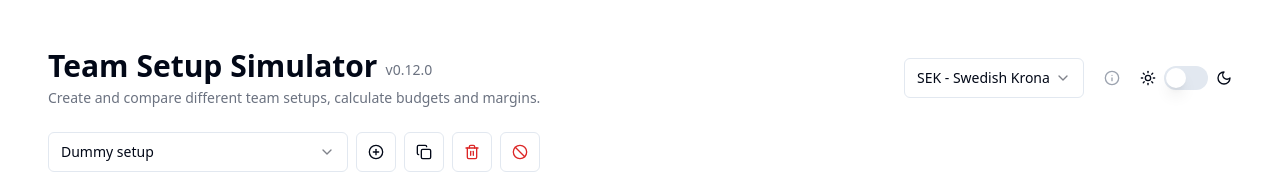
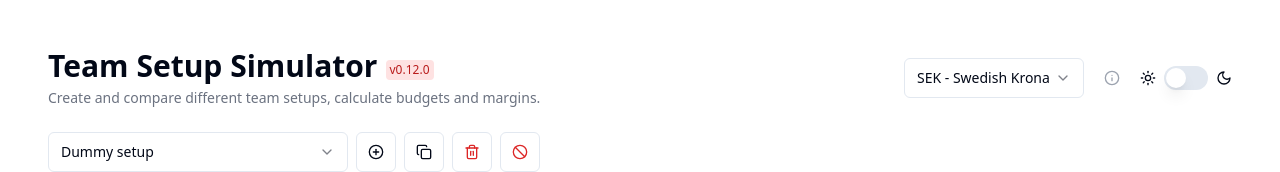
Before and after one commit to anders-brunoson/quotecalc, a React (Vite) app: page / in a window 1280 px wide. Shown: the top 172 px of the page. Built offline with nearby package versions, Linux system fonts and the light colour scheme.

Commit message:
Version pill

```diff
--- a/src/components/BudgetCalculator.jsx
+++ b/src/components/BudgetCalculator.jsx
@@ -1509,7 +1509,9 @@ const QuoteCalculator = () => {
           <div className="flex flex-col items-start w-full sm:w-auto mb-4 sm:mb-0">
             <div className="flex items-center gap-2">
               <h1 className="text-3xl font-bold">Team Setup Simulator</h1>
-              <span className="text-sm text-gray-500 mt-2">v{version}</span>
+              <span className="mt-2 px-1 py-0.5 text-xs bg-red-100 text-red-700 rounded">
+                v{version}
+              </span>
             </div>
             <p className="text-sm text-gray-500 mt-1 text-left">
               Create and compare different team setups, calculate budgets and
```
